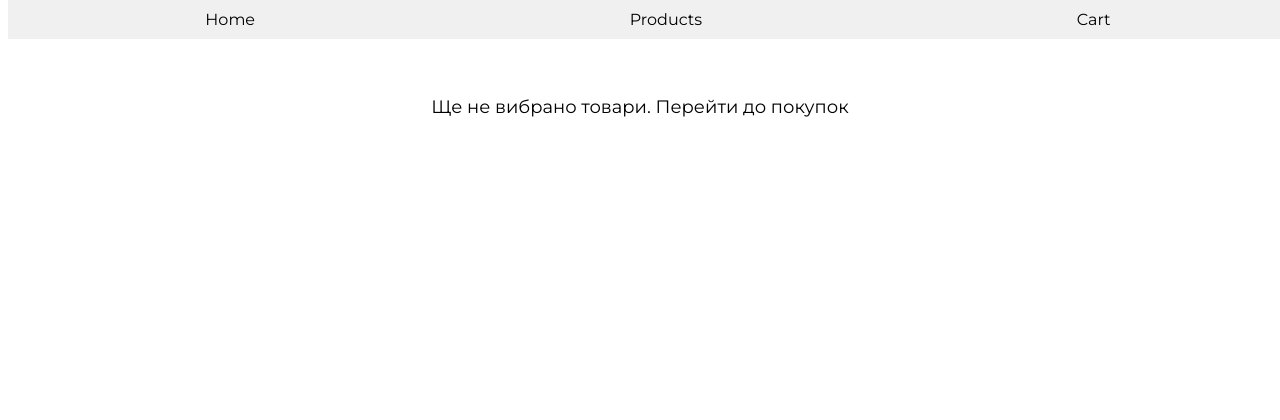
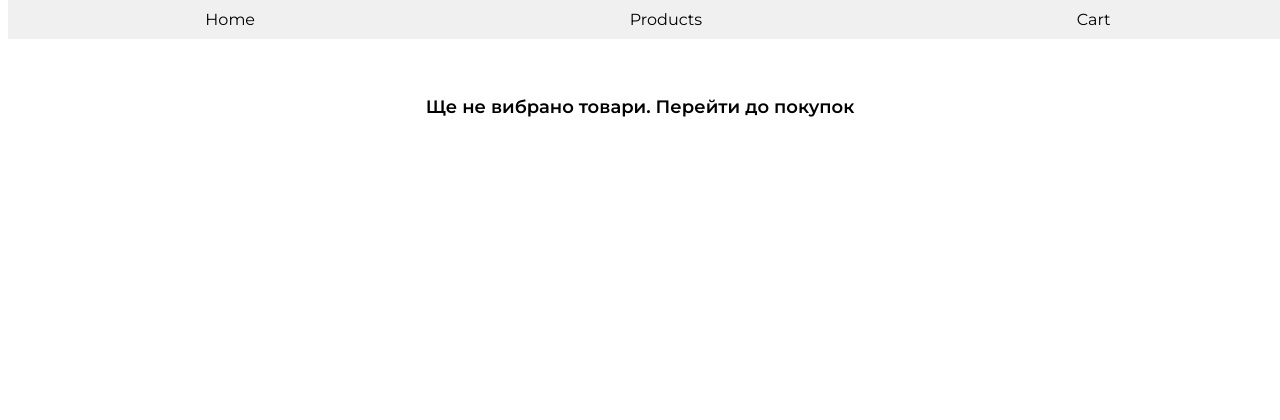
Before and after one commit to NureBurkhanInzhyla/smp-pzpi-23-1-burkhan-inzhyla, a PHP site: page /cart.php in a window 1280 px wide. Shown: the top 420 px of the page. Run offline with PHP 8.4, Linux system fonts and the light colour scheme; data comes from the database, SQL or seed files in the repository.

Commit message:
Update Lab3Styles.css

```diff
--- a/Lab3/smp-pzpi-23-1-burkhan-inzhyla-lab3/Lab3Styles.css
+++ b/Lab3/smp-pzpi-23-1-burkhan-inzhyla-lab3/Lab3Styles.css
@@ -21,6 +21,9 @@ input[type="submit"]{
     border-radius: 7px;
     border: solid 0.1px;
     padding: 6px 21px;
+}
+.cartBody p{
+    font-weight: 600;
 }
 
 .product {
```
